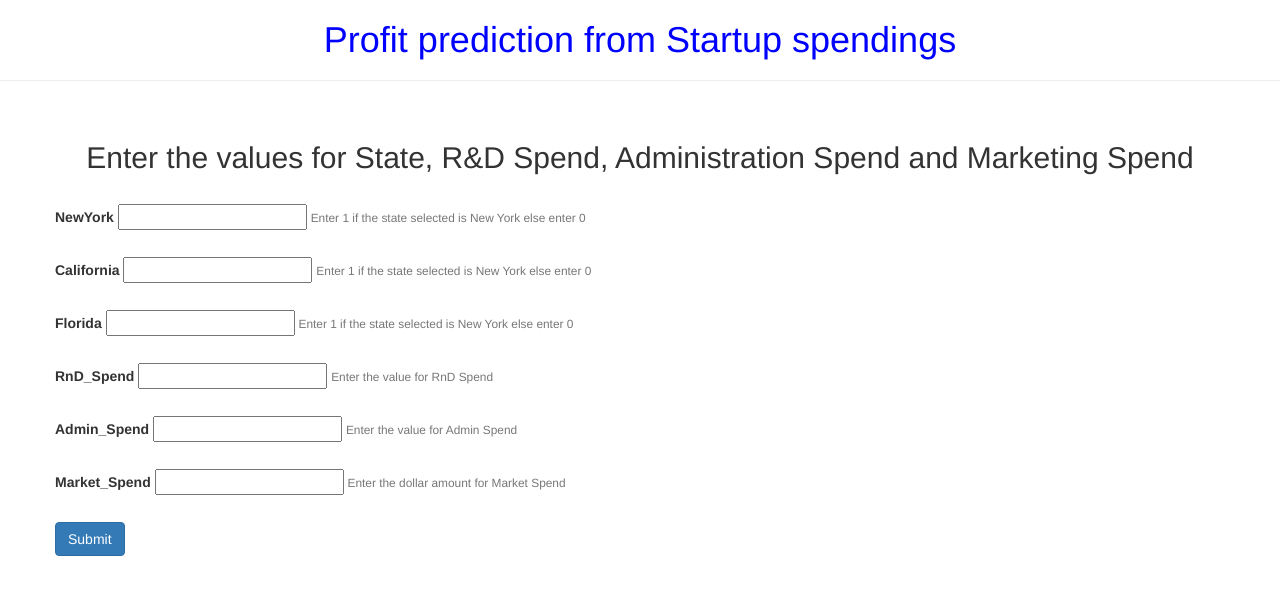
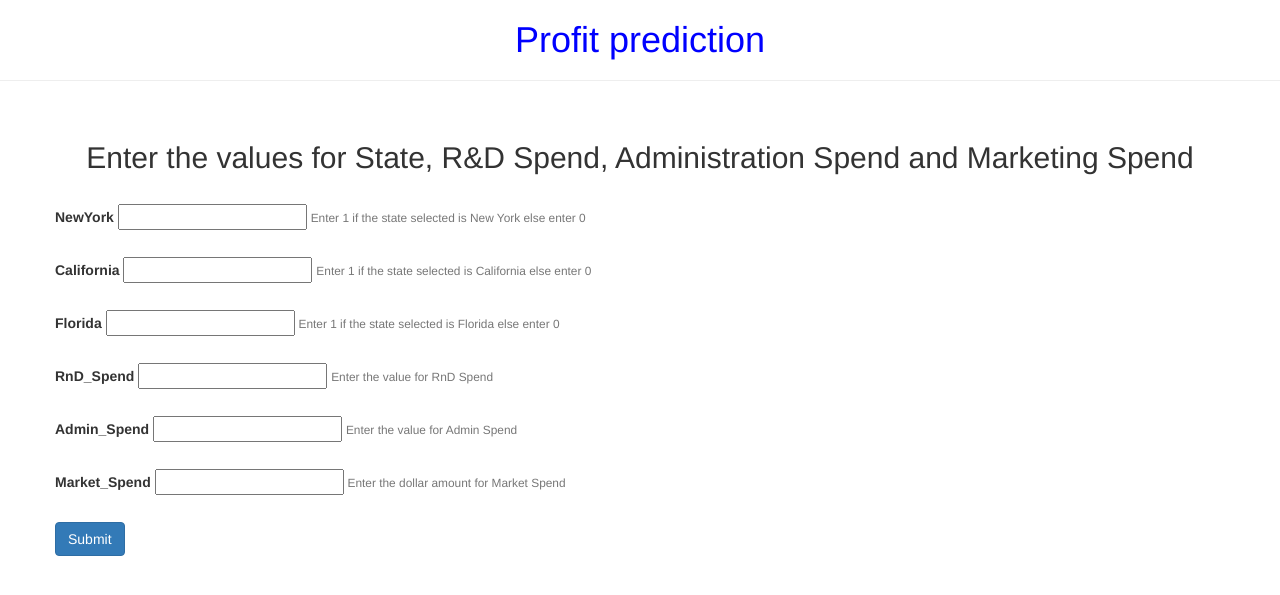
Before and after one commit to Ajay3592/linearregression, a Flask app: page / in a window 1280 px wide. Shown: the top 595 px of the page. Run offline with Flask 2, Linux system fonts and the light colour scheme; parts of the project's set-up code (start-up, migrations or seed data) failed here and were passed over; some libraries are stand-ins or nearby versions.

Commit message:
Update home.html

```diff
--- a/templates/home.html
+++ b/templates/home.html
@@ -6,7 +6,7 @@
   </head>
 
   <body>
-    <h1><div style="text-align:center"><font color="blue">Profit prediction from Startup spendings</font></div></h1>
+    <h1><div style="text-align:center"><font color="blue">Profit prediction</font></div></h1>
     <hr>
     </br>
     <h2><div style="text-align:center">Enter the values for State, R&D Spend, Administration Spend and Marketing Spend</div></h2>
@@ -24,13 +24,13 @@
               <div class="form-group">
                 <label for="California"><p class="font-weight-bold">California</p></label>
                 <input type="text" name="California">
-                <small id="CaliforniaHelp" class="form-text text-muted">Enter 1 if the state selected is New York else enter 0</small>
+                <small id="CaliforniaHelp" class="form-text text-muted">Enter 1 if the state selected is California else enter 0</small>
                 </div>
 
                 <div class="form-group">
                   <label for="Florida"><p class="font-weight-bold">Florida</p></label>
                   <input type="text" name="Florida">
-                  <small id="FloridaHelp" class="form-text text-muted">Enter 1 if the state selected is New York else enter 0</small>
+                  <small id="FloridaHelp" class="form-text text-muted">Enter 1 if the state selected is Florida else enter 0</small>
                   </div>
 
                   <div class="form-group">
```
